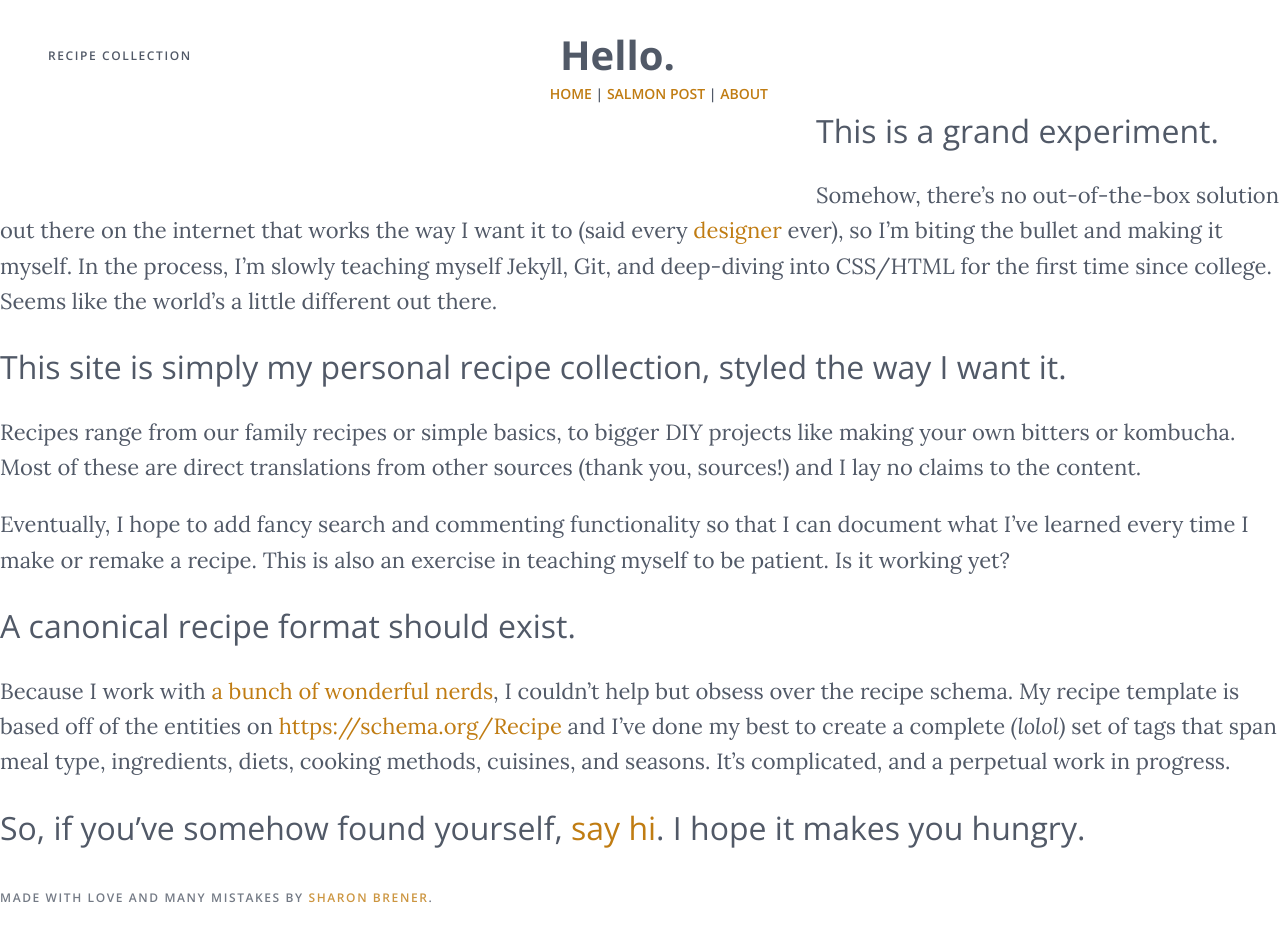
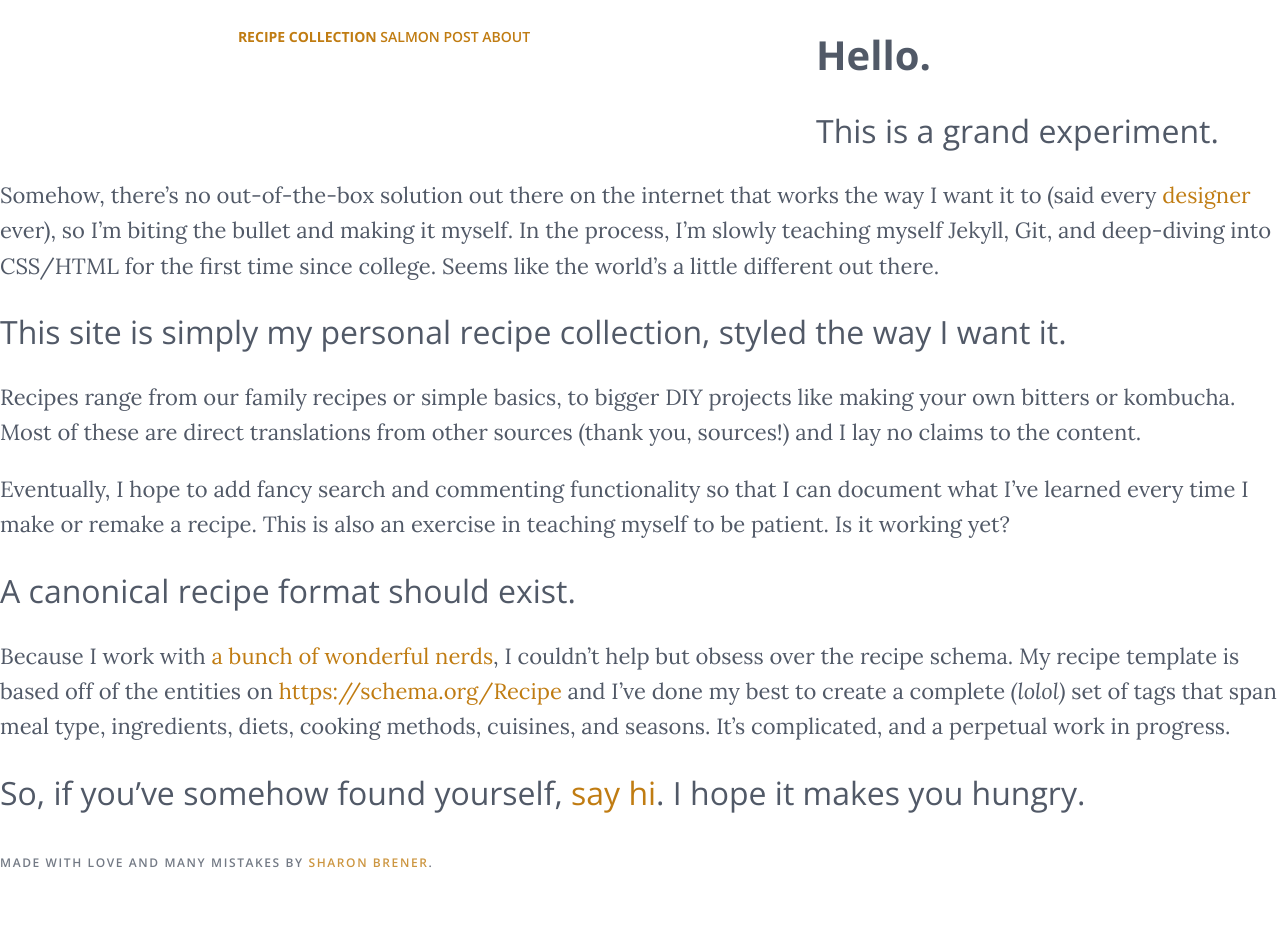
Before and after one commit to scottgallant/recipe-collection, a Jekyll site: the page built from README.md, in a window 1280 px wide. Built offline with Jekyll 4.4.1, drawn with Linux system fonts in a browser that asks for light colours; our own code applies the rules of GitHub Pages for plain Markdown files; after the commit the page ends 900 px from its top, so only the background shows below that.

Commit message:
remove `header-content` and stick it in `main-nav` for now

```diff
--- a/_includes/header.html
+++ b/_includes/header.html
@@ -1,8 +1,5 @@
     <header>
-      <div class="header-content">
-          <h5><a href="{{ site.baseurl }}">Recipe collection</a></h5>
-      </div>
-      <div class="main-nav">
-        <a href="{{ site.baseurl }}">Home</a> | <a href="{{ site.baseurl }}/2017/01/07/salt-cured-salmon-with-vodka-juniper-rosemary-and-lemon-zest.html">Salmon post</a> | <a href="/about">About</a>
-      </div>
+	      <div class="main-nav">
+	        <strong><a href="{{ site.baseurl }}">Recipe collection</a></strong>   <a href="{{ site.baseurl }}/2017/01/07/salt-cured-salmon-with-vodka-juniper-rosemary-and-lemon-zest.html">Salmon post</a>   <a href="/about">About</a>
+	      </div>
     </header>
--- a/css/style.css
+++ b/css/style.css
@@ -118,7 +118,7 @@ code.highlighter-rouge {
 
 /*  02 HEADER + NAV + CONTENT BLOCK + FOOTER  */
 
-.header-content {
+/*.header-content {
 	width: 40%;
 	color: #c07c12;
 	display: block;
@@ -132,13 +132,13 @@ code.highlighter-rouge {
 
 .header-content a:hover {
 	color: #f14a0e;
-}
+} */
 
 .main-nav {
 	text-transform: uppercase;
 	font-size: 0.875rem;
 	font-weight: 600;
-	text-align: right;
+	text-align: center;
 	margin-bottom: 5rem;
 	display: block;
 	width: 60%;
```
